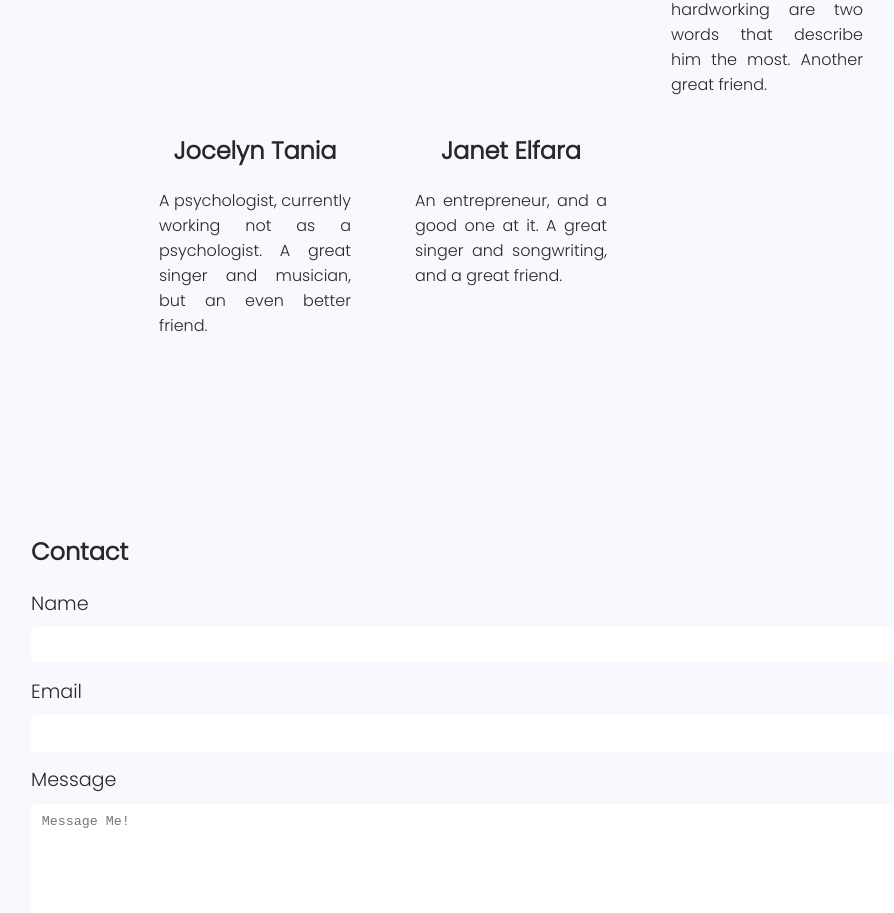
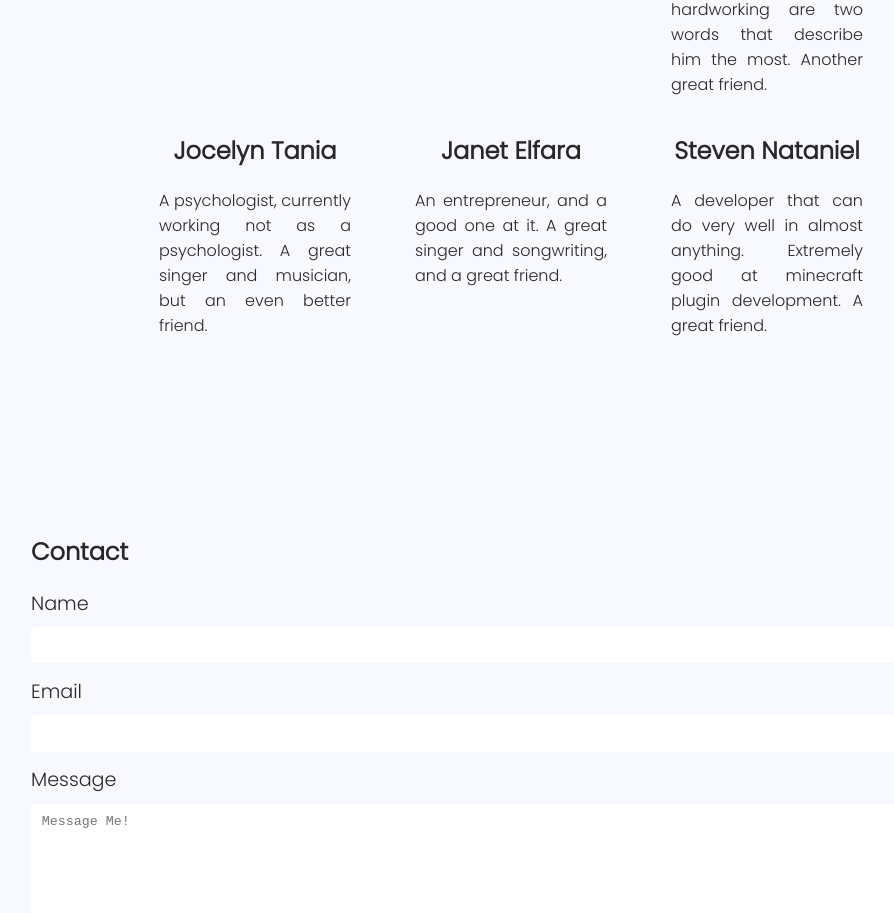
Before and after one commit to IniJamiel/Webset, a website: page index.html in a window 1280 px wide. Shown: the part 3972-4885 px from the top of the page, without its empty margins (1-895 px from the left). Drawn offline with Linux system fonts and the light colour scheme.

Commit message:
Update index.html

```diff
--- a/index.html
+++ b/index.html
@@ -426,6 +426,16 @@
                             </p>
                         </div>
                     </li>
+                    <li>
+                        <div>
+                            <h2>Steven Nataniel</h2>
+                        </div>
+                        <div>
+                            <p>
+                                A developer that can do very well in almost anything. Extremely good at minecraft plugin development. A great friend.
+                            </p>
+                        </div>
+                    </li>
                 </ul>
             </div>
         </section>
```
